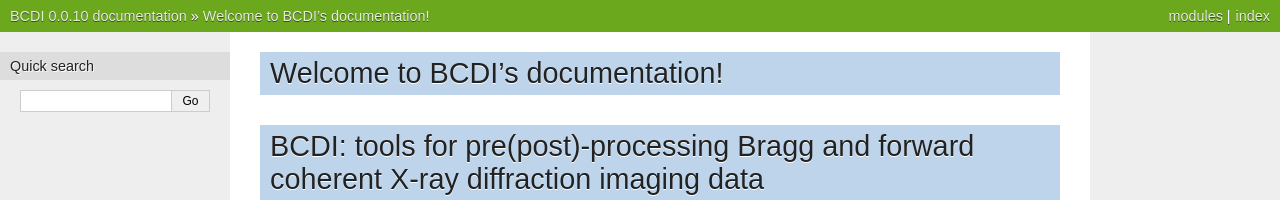
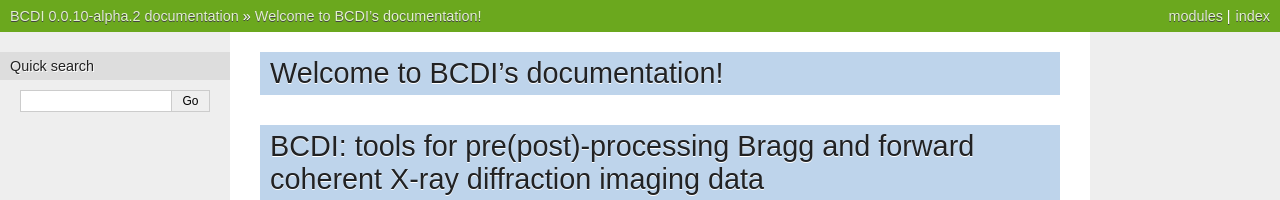
Before and after one commit to carnisj/bcdi, a Sphinx documentation site: the page built from doc/index.rst, in a window 1280 px wide and 900 px high. Shown: the top 200 px of the window. Built offline with Sphinx 7.4.7, drawn with Linux system fonts in a browser that asks for light colours; some of the changed text lies outside the part shown.

Commit message:
Update release number

```diff
--- a/doc/conf.py
+++ b/doc/conf.py
@@ -56,7 +56,7 @@ author = 'Jerome Carnis'
 # The short X.Y version.
 version = '0.0.10'
 # The full version, including alpha/beta/rc tags.
-release = '0.0.10'
+release = '0.0.10-alpha.2'
 
 # The language for content autogenerated by Sphinx. Refer to documentation
 # for a list of supported languages.
```
